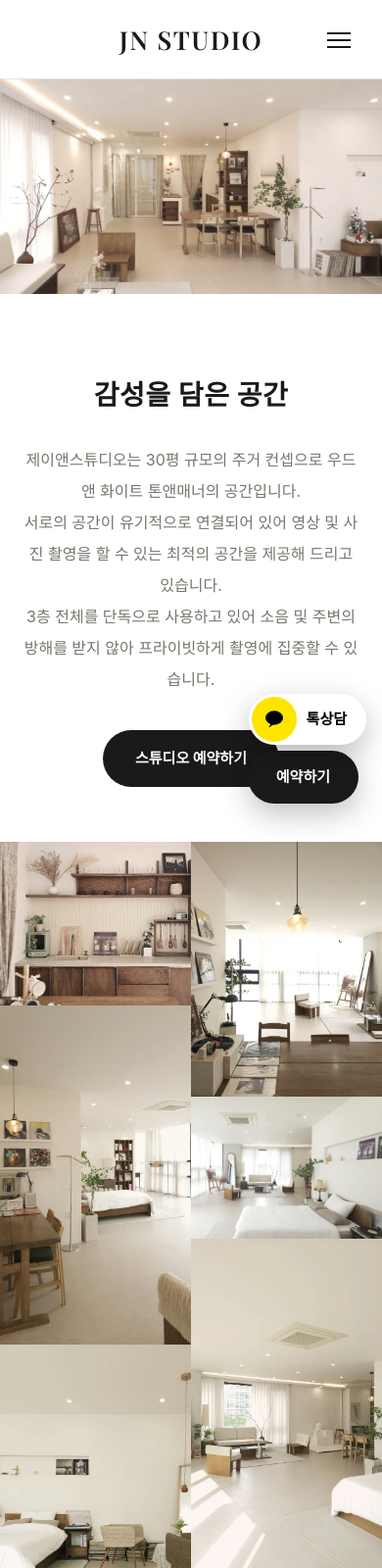
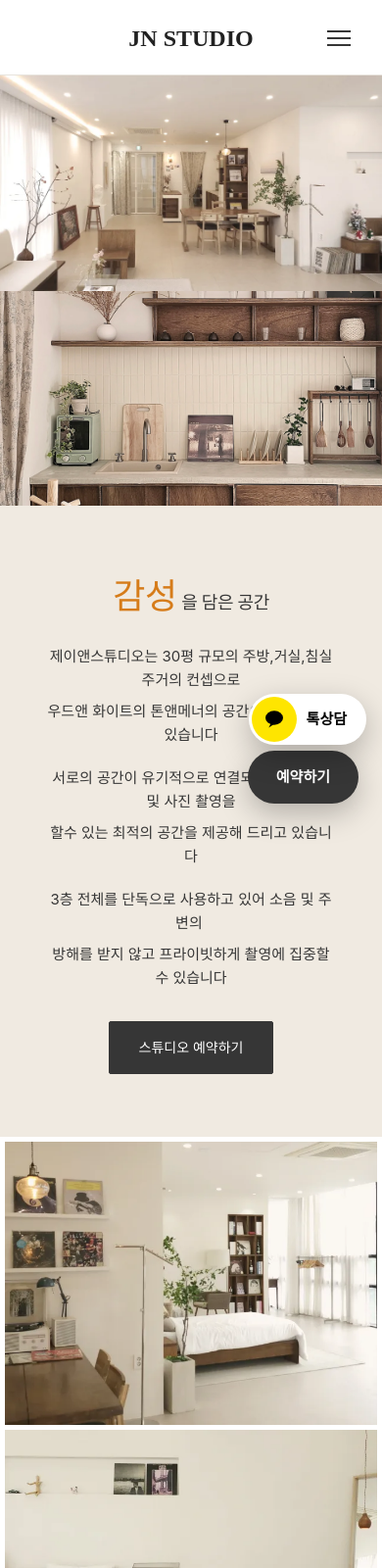
Before and after one commit to jaesamkim1983-arch/jnspacestudio, a website: page index.html in a window 390 px wide. Shown: the top 1600 px of the page at 98% size. Drawn offline with nearby package versions, Linux system fonts and the light colour scheme; a web font is replaced by a local one.

Commit message:
Match imweb desktop layout precisely: 2-col intro split, uniform gallery grid, Times New Roman branding
Previous pass was based on mobile-breakpoint screenshots. Rebuilt from
direct DOM/CSS inspection of the source site at 1400px desktop width.

```diff
--- a/assets/style.css
+++ b/assets/style.css
@@ -5,11 +5,13 @@
 :root {
   --color-bg: #ffffff;
   --color-surface: #faf8f5;
-  --color-text: #1a1a1a;
+  --color-text: #363636;
   --color-muted: #7a756d;
   --color-line: #e8e4dd;
-  --color-accent: #1a1a1a;
+  --color-accent: #363636;
   --color-accent-dark: #000000;
+  --color-warm: #d67c1a;
+  --color-intro-bg: #f0eae1;
   --color-dark: #17181a;
   --color-dark-muted: #b9b6b0;
   --header-h: 118px;
@@ -126,14 +128,14 @@ p { margin: 0; }
   display: inline-flex;
   align-items: center;
   gap: 8px;
-  font-family: 'Playfair Display', 'Pretendard Variable', serif;
-  font-size: 26px;
-  font-weight: 600;
-  letter-spacing: 0.06em;
-  color: var(--color-text);
+  font-family: 'Times New Roman', 'Playfair Display', serif;
+  font-size: 24px;
+  font-weight: 700;
+  letter-spacing: normal;
+  color: #212121;
 }
 .logo span {
-  font-weight: 600;
+  font-weight: 700;
 }
 .logo-mark {
   width: 34px;
@@ -145,23 +147,21 @@ p { margin: 0; }
 .nav-desktop {
   display: flex;
   align-items: center;
-  gap: 6px;
+  gap: 0;
 }
 .nav-desktop a {
   font-family: 'Pretendard Variable', Pretendard, sans-serif;
   font-size: 14px;
-  font-weight: 500;
+  font-weight: 400;
   letter-spacing: 0.01em;
-  color: var(--color-text);
-  padding: 9px 20px;
-  border-radius: 999px;
+  color: #212121;
+  padding: 0 18px;
 }
 .nav-desktop a:hover {
-  background: var(--color-surface);
+  font-weight: 700;
 }
 .nav-desktop a.active {
-  background: var(--color-text);
-  color: #fff;
+  font-weight: 700;
 }
 .nav-cta {
   display: flex;
@@ -254,46 +254,74 @@ p { margin: 0; }
   display: block;
 }
 
-/* ---------- Intro (히어로 아래 소개 문구) ---------- */
-.intro {
-  padding: 80px 0 56px;
+/* ---------- Intro split (좌: 텍스트 / 우: 사진, 50:50) ---------- */
+.intro-split {
+  display: grid;
+  grid-template-columns: 1fr 1fr;
+}
+.intro-split-text {
+  background: var(--color-intro-bg);
+  display: flex;
+  align-items: center;
+  justify-content: center;
   text-align: center;
+  padding: 64px 48px;
 }
-.intro h1 {
-  font-family: 'Playfair Display', serif;
-  font-size: clamp(28px, 4vw, 40px);
-  font-weight: 600;
-  letter-spacing: 0.02em;
+.intro-split-text-inner { max-width: 420px; }
+.intro-split-text h1 {
+  font-weight: 400;
+  margin-bottom: 20px;
 }
-.intro p {
-  margin-top: 28px;
-  font-size: 16px;
-  line-height: 2;
-  color: var(--color-muted);
-  max-width: 620px;
-  margin-left: auto;
-  margin-right: auto;
+.intro-split-text h1 .accent {
+  font-size: 36px;
+  color: var(--color-warm);
 }
-.intro-actions {
-  margin-top: 36px;
-  display: flex;
-  gap: 12px;
-  justify-content: center;
-  flex-wrap: wrap;
+.intro-split-text h1 .rest {
+  font-size: 18px;
+  color: var(--color-text);
+}
+.intro-split-text p {
+  font-size: 15px;
+  line-height: 24px;
+  color: #363636;
+}
+.intro-split-text p + p { margin-top: 8px; }
+.intro-split-text .intro-gap { height: 20px; }
+.intro-split-actions { margin-top: 32px; }
+.intro-split-img {
+  overflow: hidden;
+}
+.intro-split-img img {
+  width: 100%;
+  height: 100%;
+  object-fit: cover;
 }
 
-/* ---------- Full-bleed masonry gallery ---------- */
-.masonry {
-  column-count: 2;
-  column-gap: 0;
+/* ---------- Uniform 3-column gallery grid ---------- */
+.grid3-uniform {
+  display: grid;
+  grid-template-columns: repeat(1, 1fr);
+  gap: 5px;
+  padding: 5px;
 }
-.masonry img {
+.grid3-uniform a,
+.grid3-uniform div {
+  aspect-ratio: 462 / 351;
+  overflow: hidden;
+  display: block;
+}
+.grid3-uniform img {
   width: 100%;
+  height: 100%;
+  object-fit: cover;
   display: block;
-  break-inside: avoid;
 }
-@media (min-width: 720px) {
-  .masonry { column-count: 3; }
+@media (min-width: 640px) {
+  .grid3-uniform { grid-template-columns: repeat(3, 1fr); }
+}
+@media (max-width: 720px) {
+  .intro-split { grid-template-columns: 1fr; }
+  .intro-split-img { order: -1; aspect-ratio: 16/9; }
 }
 
 /* ---------- Editorial feed (이미지-텍스트 교차 배치) ---------- */
@@ -327,9 +355,9 @@ p { margin: 0; }
 }
 .page-hero .eyebrow { display: none; }
 .page-hero h1 {
-  font-family: 'Playfair Display', serif;
-  font-weight: 600;
-  font-size: clamp(28px, 4vw, 40px);
+  font-family: 'Times New Roman', 'Playfair Display', serif;
+  font-weight: 700;
+  font-size: clamp(28px, 4vw, 36px);
 }
 .page-hero p { margin-top: 16px; color: var(--color-muted); font-size: 16px; max-width: 620px; margin-left: auto; margin-right: auto; }
 
@@ -510,13 +538,29 @@ textarea.form-control { resize: vertical; min-height: 140px; }
 
 /* ---------- Shortcut pill band ---------- */
 .btn-dark {
-  background: var(--color-text);
+  background: #363636;
   color: #fff;
-  padding: 16px 32px;
+  border: 1px solid #363636;
+  border-radius: 9999px;
+  padding: 10px 20px;
+  font-size: 12px;
+  font-weight: 400;
 }
 .btn-dark:hover { background: #000; }
-.shortcut-band { padding: 64px 0 8px; text-align: center; }
-.shortcut-pills { display: flex; justify-content: center; gap: 14px; flex-wrap: wrap; }
+.shortcut-band { padding: 40px 0 8px; text-align: center; }
+.shortcut-pills { display: flex; justify-content: center; gap: 10px; flex-wrap: wrap; }
+
+/* ---------- Hero CTA (barely-rounded, matches original) ---------- */
+.btn-hero {
+  background: #363636;
+  color: #fff;
+  border: 1px solid #363636;
+  border-radius: 2px;
+  padding: 15px 30px;
+  font-size: 14px;
+  font-weight: 400;
+}
+.btn-hero:hover { background: #000; }
 
 /* ---------- Footer ---------- */
 .site-footer {
@@ -541,10 +585,11 @@ textarea.form-control { resize: vertical; min-height: 140px; }
 }
 .footer-nav a:hover { text-decoration: underline; }
 .footer-brand {
-  font-family: 'Playfair Display', serif;
+  font-family: 'Times New Roman', 'Playfair Display', serif;
   font-size: 24px;
-  font-weight: 600;
-  letter-spacing: 0.04em;
+  font-weight: 700;
+  letter-spacing: normal;
+  color: #212121;
   margin-bottom: 24px;
 }
 .footer-info { color: var(--color-muted); font-size: 14px; line-height: 2; margin-bottom: 24px; }
--- a/index.html
+++ b/index.html
@@ -50,36 +50,45 @@
   <img src="assets/images/gallery/photo-02.webp" alt="제이앤스튜디오 공간 전경">
 </section>
 
-<section class="intro">
-  <div class="container">
-    <h1>감성을 담은 공간</h1>
-    <p>제이앤스튜디오는 30평 규모의 주거 컨셉으로 우드앤 화이트 톤앤매너의 공간입니다.<br>
-    서로의 공간이 유기적으로 연결되어 있어 영상 및 사진 촬영을 할 수 있는 최적의 공간을 제공해 드리고 있습니다.<br>
-    3층 전체를 단독으로 사용하고 있어 소음 및 주변의 방해를 받지 않아 프라이빗하게 촬영에 집중할 수 있습니다.</p>
-    <div class="intro-actions">
-      <a href="reserve.html" class="btn btn-dark">스튜디오 예약하기</a>
+<section class="intro-split">
+  <div class="intro-split-text">
+    <div class="intro-split-text-inner">
+      <h1><span class="accent">감성</span><span class="rest">&nbsp;을 담은 공간</span></h1>
+      <p>제이앤스튜디오는 30평 규모의 주방,거실,침실 주거의 컨셉으로</p>
+      <p>우드앤 화이트의 톤앤메너의 공간으로 구성되어 있습니다</p>
+      <div class="intro-gap"></div>
+      <p>서로의 공간이 유기적으로 연결되어 있어 영상 및 사진 촬영을</p>
+      <p>할수 있는 최적의 공간을 제공해 드리고 있습니다</p>
+      <div class="intro-gap"></div>
+      <p>3층 전체를 단독으로 사용하고 있어 소음 및 주변의&nbsp;</p>
+      <p>방해를 받지 않고 프라이빗하게 촬영에 집중할수 있습니다</p>
+      <div class="intro-split-actions">
+        <a href="reserve.html" class="btn btn-hero">스튜디오 예약하기</a>
+      </div>
     </div>
+  </div>
+  <div class="intro-split-img">
+    <img src="assets/images/gallery/photo-01.webp" alt="제이앤스튜디오 공간 사진">
   </div>
 </section>
 
-<div class="masonry">
-      <img src="assets/images/gallery/photo-01.webp" alt="제이앤스튜디오 공간 사진 1">
-      <img src="assets/images/gallery/photo-03.webp" alt="제이앤스튜디오 공간 사진 3">
-      <img src="assets/images/gallery/photo-04.webp" alt="제이앤스튜디오 공간 사진 4">
-      <img src="assets/images/gallery/photo-05.webp" alt="제이앤스튜디오 공간 사진 5">
-      <img src="assets/images/gallery/photo-06.webp" alt="제이앤스튜디오 공간 사진 6">
-      <img src="assets/images/gallery/photo-07.webp" alt="제이앤스튜디오 공간 사진 7">
-      <img src="assets/images/gallery/photo-08.webp" alt="제이앤스튜디오 공간 사진 8">
-      <img src="assets/images/gallery/photo-09.webp" alt="제이앤스튜디오 공간 사진 9">
-      <img src="assets/images/gallery/photo-10.webp" alt="제이앤스튜디오 공간 사진 10">
-      <img src="assets/images/gallery/photo-11.webp" alt="제이앤스튜디오 공간 사진 11">
-      <img src="assets/images/gallery/photo-12.webp" alt="제이앤스튜디오 공간 사진 12">
-      <img src="assets/images/gallery/photo-13.webp" alt="제이앤스튜디오 공간 사진 13">
-      <img src="assets/images/gallery/photo-14.webp" alt="제이앤스튜디오 공간 사진 14">
-      <img src="assets/images/gallery/photo-15.webp" alt="제이앤스튜디오 공간 사진 15">
-      <img src="assets/images/gallery/photo-16.webp" alt="제이앤스튜디오 공간 사진 16">
-      <img src="assets/images/gallery/photo-17.webp" alt="제이앤스튜디오 공간 사진 17">
-      <img src="assets/images/gallery/photo-18.webp" alt="제이앤스튜디오 공간 사진 18">
+<div class="grid3-uniform">
+  <div><img src="assets/images/gallery/photo-03.webp" alt="제이앤스튜디오 공간 사진 3"></div>
+  <div><img src="assets/images/gallery/photo-04.webp" alt="제이앤스튜디오 공간 사진 4"></div>
+  <div><img src="assets/images/gallery/photo-05.webp" alt="제이앤스튜디오 공간 사진 5"></div>
+  <div><img src="assets/images/gallery/photo-06.webp" alt="제이앤스튜디오 공간 사진 6"></div>
+  <div><img src="assets/images/gallery/photo-07.webp" alt="제이앤스튜디오 공간 사진 7"></div>
+  <div><img src="assets/images/gallery/photo-08.webp" alt="제이앤스튜디오 공간 사진 8"></div>
+  <div><img src="assets/images/gallery/photo-09.webp" alt="제이앤스튜디오 공간 사진 9"></div>
+  <div><img src="assets/images/gallery/photo-10.webp" alt="제이앤스튜디오 공간 사진 10"></div>
+  <div><img src="assets/images/gallery/photo-11.webp" alt="제이앤스튜디오 공간 사진 11"></div>
+  <div><img src="assets/images/gallery/photo-12.webp" alt="제이앤스튜디오 공간 사진 12"></div>
+  <div><img src="assets/images/gallery/photo-13.webp" alt="제이앤스튜디오 공간 사진 13"></div>
+  <div><img src="assets/images/gallery/photo-14.webp" alt="제이앤스튜디오 공간 사진 14"></div>
+  <div><img src="assets/images/gallery/photo-15.webp" alt="제이앤스튜디오 공간 사진 15"></div>
+  <div><img src="assets/images/gallery/photo-16.webp" alt="제이앤스튜디오 공간 사진 16"></div>
+  <div><img src="assets/images/gallery/photo-17.webp" alt="제이앤스튜디오 공간 사진 17"></div>
+  <div><img src="assets/images/gallery/photo-18.webp" alt="제이앤스튜디오 공간 사진 18"></div>
 </div>
 
 <section class="section shortcut-band">
```
